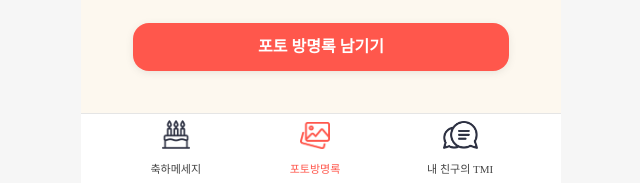
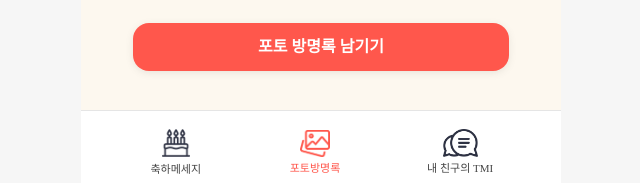
Before and after one commit to Piro17-Project-Birthday/Piro17-Project-Birthday, a Django app: template photos/templates/photos/photo_home.html in a window 1280 px wide. Shown: the part 617-800 px from the top of the page, without its empty margins (319-959 px from the left). Run offline with Django 4.2, Linux system fonts and the light colour scheme; tables that the repository leaves empty hold one stand-in row (values such as "Sample post"); the template is opened without the code that fills it: values that come from a table or form of the project are taken from there, most other values are stand-ins (such as "Sample title", 1, 10 or a date in 2020); grey boxes marked "Sample" are stand-in pictures; some web fonts are replaced.

Commit message:
Css: 하단바 수정

```diff
--- a/static/css/detail_birthday_page.css
+++ b/static/css/detail_birthday_page.css
@@ -444,10 +444,9 @@
     text-align: center;
     background-color: var(--div-light-font-color);
     display: flex;
-    align-items: end;
+    align-items: center;
     justify-content: center;
-    padding-bottom: 1.1rem;
-    height: 4.3rem;
+    height: 4.5rem;
   }
 
   .nav-bottom__content h6 {
--- a/static/css/photo_home.css
+++ b/static/css/photo_home.css
@@ -258,6 +258,7 @@
     width: 27%;
     padding: 0 4% 0 1%;
     font-size: 11px;
+
   }
 
   .nav-bottom__content__photo {
@@ -286,23 +287,21 @@
     text-align: center;
     background-color: var(--div-light-font-color);
     display: flex;
-    align-items: end;
+    align-items: center;
     justify-content: center;
-    padding-bottom: 1.1rem;
-    height: 4.3rem;
+    height: 4.5rem;
   }
 
   .nav-bottom__content h6 {
-    margin-block-start: 0em;
+    margin-block-start: -0.8em;
     margin-block-end: -1.4em;
     margin-inline-start: 0px;
     margin-inline-end: 0px;
   }
 
-.nav-bottom__content img {
+  .nav-bottom__content img {
     width: inherit;
-}
-
+  }
   /* 로그인 모달 */
 .modal__login{
     position: fixed;
```
